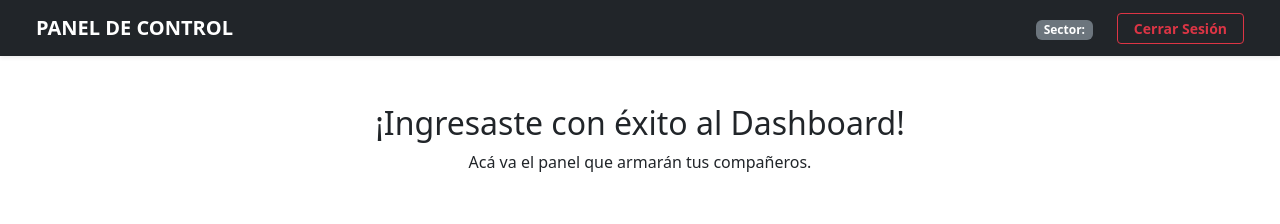
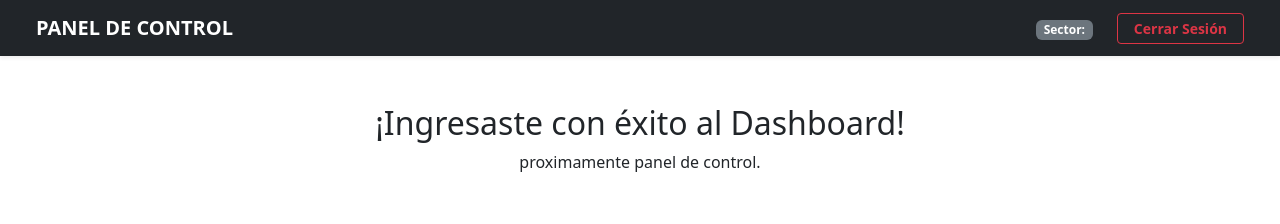
Before and after one commit to Fede301/pv_tp_integrador_grupo5, a React (Vite) app: page /dashboard in a window 1280 px wide. Shown: the top 224 px of the page. Built offline with nearby package versions, Linux system fonts and the light colour scheme; sample sign-in values are in the browser's storage.

Commit message:
proteccion de rutas privadas

```diff
--- a/src/App.jsx
+++ b/src/App.jsx
@@ -1,31 +1,41 @@
-import { useState } from 'react'
-import { Button } from 'react-bootstrap'
+import { useContext } from 'react'
 import Login from './views/Login'
-import { AdminProvider } from "./context/AdminContext";
+import { AdminProvider, AdminContext } from "./context/AdminContext";
 import { BrowserRouter as Router, Routes, Route, Navigate } from 'react-router-dom';
 import Header from './components/layout/Header';
 import ListaClientes from './views/ListaClientes';
+
+function RutaProtegida({ children }) {
+  const { admin } = useContext(AdminContext);
+  return admin ? children : <Navigate to="/login" />;
+}
+
 function App() {
-
   return (
     <AdminProvider>
       <Router>
         <Header />
         <Routes>
           <Route path="/login" element={<Login />} />
-          <Route path="/clientes" element={<ListaClientes />} />
+          <Route path="/clientes" element={
+            <RutaProtegida>
+              <ListaClientes />
+            </RutaProtegida>
+          } />
           <Route path="/dashboard" element={
-            <div className="container mt-5 text-center">
-              <h2>¡Ingresaste con éxito al Dashboard!</h2>
-              <p>Acá va el panel que armarán tus compañeros.</p>
-            </div>
+            <RutaProtegida>
+              <div className="container mt-5 text-center">
+                <h2>¡Ingresaste con éxito al Dashboard!</h2>
+                <p>proximamente panel de control.</p>
+              </div>
+            </RutaProtegida>
           } />
+
           <Route path="*" element={<Navigate to="/login" />} />
         </Routes>
       </Router>
     </AdminProvider>
   );
-
 }
 
-export default App
+export default App;
```
